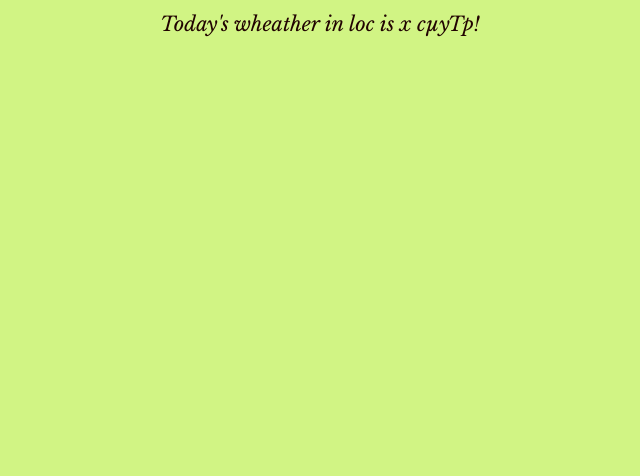
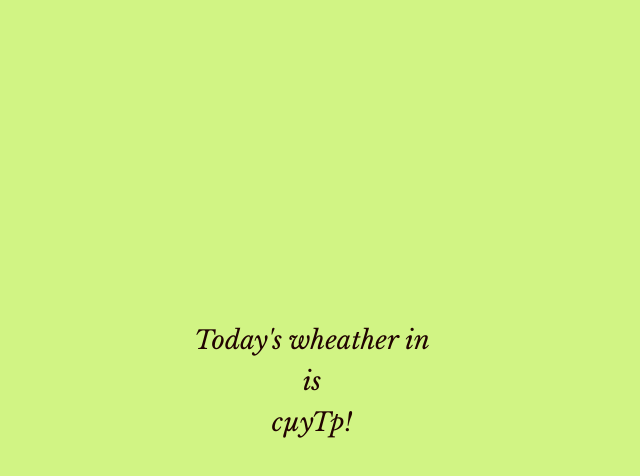
Before and after one commit to hugofragata/daily-planck-temperature, a plain HTML site: page index.html in a window 1280 px wide. Shown: the whole page, without its empty margins (328-968 px from the left). Drawn offline with nearby package versions, Linux system fonts and the light colour scheme.

Commit message:
update 🇧🇾 🏡

```diff
--- a/index.html
+++ b/index.html
@@ -37,8 +37,31 @@
 <body id="bod">
   <script>
         document.body.style.backgroundColor = randomColor({luminosity: 'light', hue: 'green'});
+	var x = document.getElementById("bod");
+	if (navigator.geolocation) {
+        	navigator.geolocation.getCurrentPosition(
+			function(position) {
+  				x.innerHTML = position.coords.latitude, position.coords.longitude
+			});
+    	} else {
+        	x.innerHTML = "Geolocation needs to be enabled by this browser.";
+    	}
+
+	var word = "planckplanckplanck";
+	var input = "";
+	document.body.addEventListener('keypress',function(ev){
+	    input += String.fromCharCode(ev.keyCode);
+	    console.log(input);
+	    if(input == word){
+		x.innerHTML = '<img src="https://i.imgur.com/Pyo4DQF.jpg">';
+		input = "";
+	    }
+});
   </script>
-Today's wheather in loc is x cµyTp!
+
+  <div id="tex">
+	Today's wheather in <div id="loc"></div> is <div id="temp"></div> <a href="https://en.wikipedia.org/wiki/Planck_temperature_scale">cµyTp!</a>
+  </div>
 
 </body>
 </html>
--- a/style.css
+++ b/style.css
@@ -1,14 +1,16 @@
-html, body {
+html, body, a {
   text-align: center;
+  vertical-align: middle;
   display: block;
   color: #210301;
-  font-size: 20px;
+  font-size: 2vw;
   line-height: 1.6;
   font-weight: 400;
   font-family: "Libre Baskerville", serif;
   font-style: italic;
-  min-height: 100%;
-  height: 100%;
-  min-width: 100%;
-  width: 100%;
+  text-decoration: none;
+
 }
+
+img {height:100vh;width:100vw;}
+#tex {margin-top:40vh;}
```
